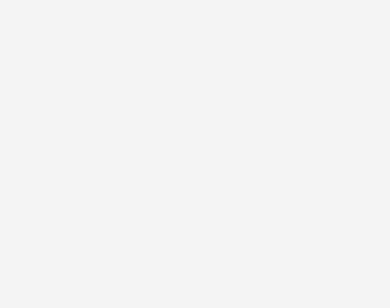
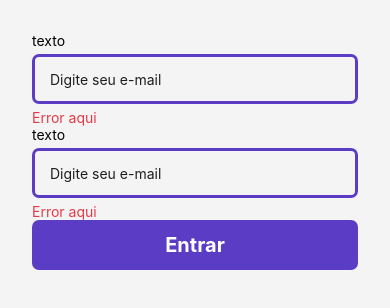
Before and after one commit to JoaoVicttor07/RN-MAR25-taskly, a React Native app: screen / in a window 390 px wide. Shown: the top 308 px of the page. Built offline with nearby package versions, Linux system fonts and the light colour scheme.

Commit message:
feat(components): add initial Button component with base

```diff
--- a/App.tsx
+++ b/App.tsx
@@ -1,12 +1,18 @@
 import React from "react";
 
 import { View, StyleSheet } from "react-native";
+
+import Button from './src/components/button'
+import Input from "./src/components/input";
 
 
 export default function App() {
   return (
     <View style={styles.container}>
 
+      <Input />
+      <Input />
+      <Button />
 
     </View>
   );
--- a/src/components/button/index.tsx
+++ b/src/components/button/index.tsx
@@ -0,0 +1,13 @@
+import { TouchableOpacity, Text, View } from "react-native";
+
+import styles from "./style";
+
+export default function Button() {
+    return (
+        <View>
+            <TouchableOpacity style={styles.button}>
+                <Text style={styles.text}>Entrar</Text>
+            </TouchableOpacity>
+        </View>
+    )
+}
--- a/src/components/button/style.ts
+++ b/src/components/button/style.ts
@@ -0,0 +1,18 @@
+import { StyleSheet } from "react-native";
+
+const styles = StyleSheet.create({
+    button: {
+        backgroundColor: '#5B3CC4',
+        height: 50,
+        borderRadius: 7,
+        justifyContent: 'center',
+        alignItems: 'center'
+    },
+    text: {
+        color: '#FFFFFF',
+        fontSize: 20,
+        fontWeight: 'bold'
+    }
+})
+
+export default styles
```
